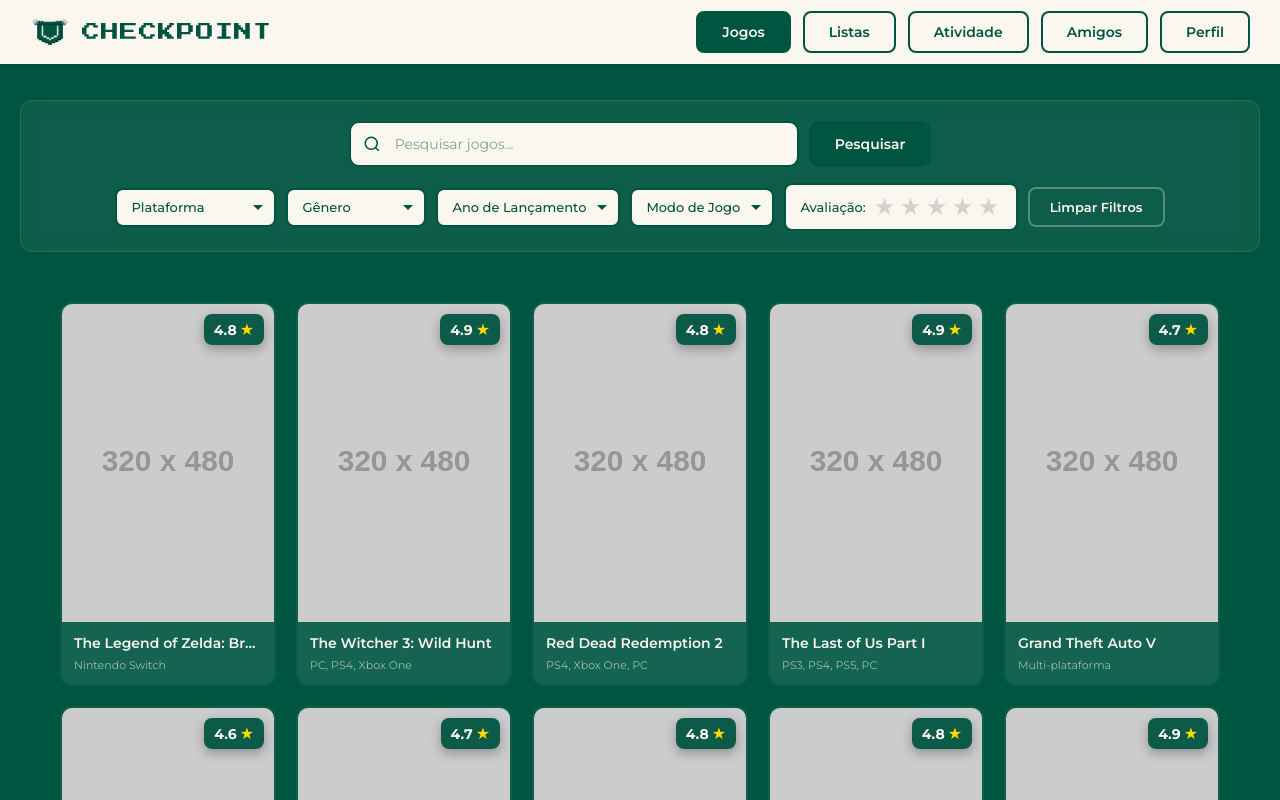
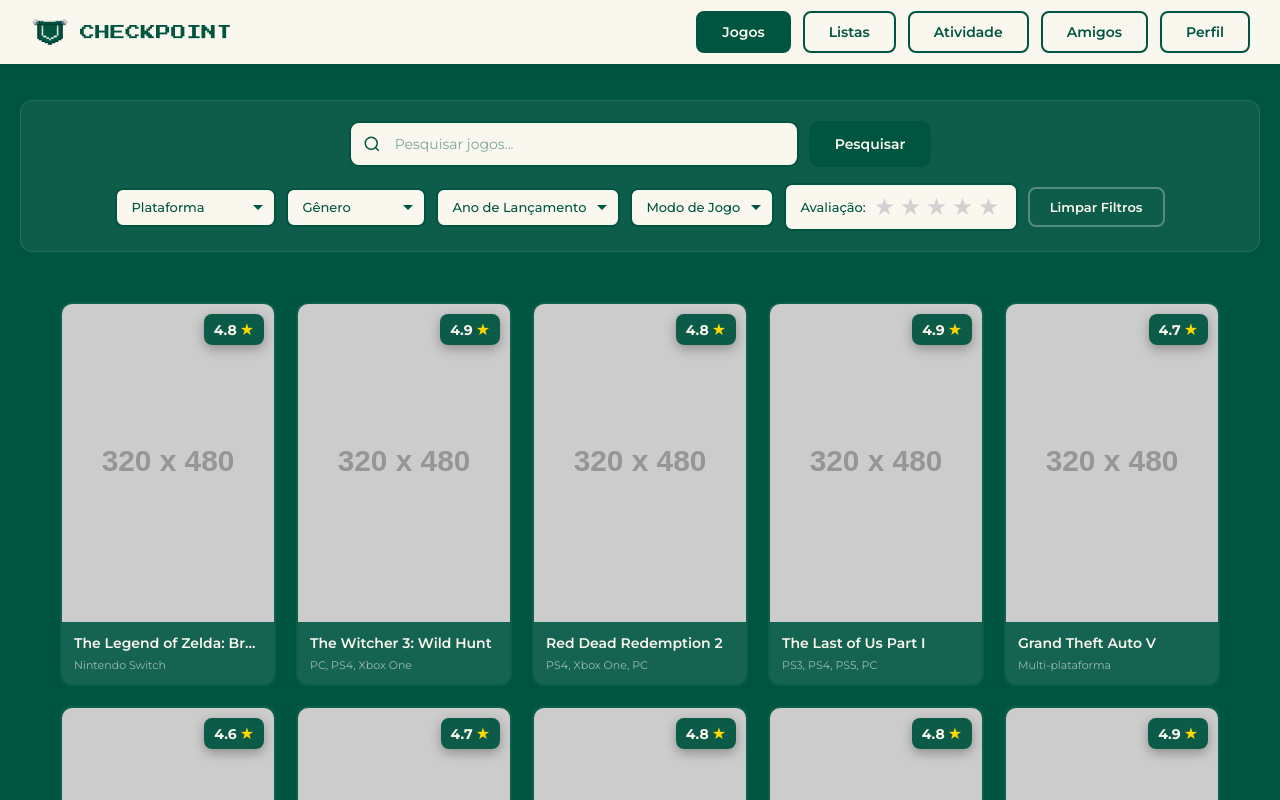
Before and after one commit to samucabsb/Checkpoint, a plain HTML site: page index.html in a window 1280 px wide. Shown: the top 800 px of the page. Drawn offline with Linux system fonts and the light colour scheme; placeholder pictures from the web are drawn by us; files whose address does not match are found by name.

Commit message:
Update styles.css

```diff
--- a/styles.css
+++ b/styles.css
@@ -31,7 +31,7 @@ body {
 .logo-container {
   display: flex;
   align-items: center;
-  gap: 12px;
+  gap: 10px;
 }
 
 .logo-img {
@@ -41,9 +41,9 @@ body {
 
 .site-name {
   font-family: 'Press Start 2P', cursive;
-  font-size: 18px;
+  font-size: 15px;
   color: #005541;
-  letter-spacing: 1px;
+  letter-spacing: 0.2px;
 }
 
 /* Container dos botões */
```
